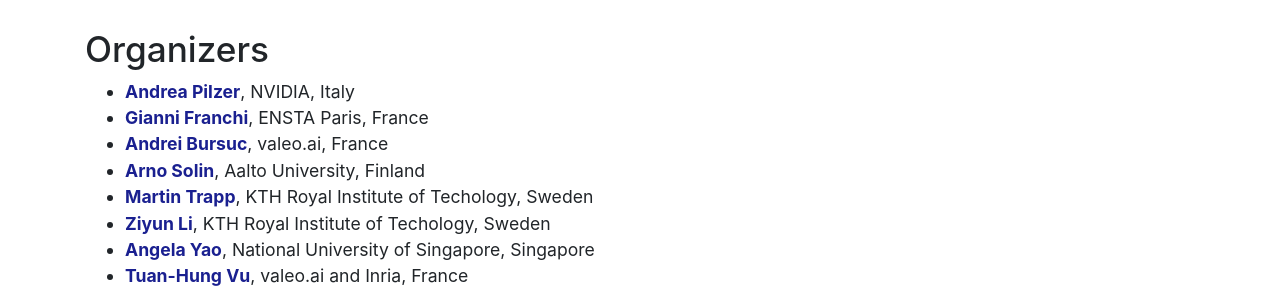
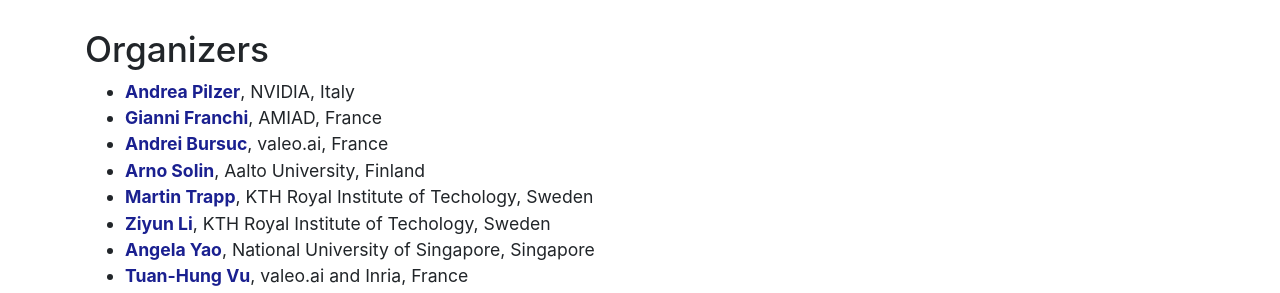
Before and after one commit to Uncertainty-CV/2026, a Jekyll site: the page built from index.html, in a window 1280 px wide and 900 px high, scrolled down 1886 px. Shown: the part 434-727 px from the top of the window. Built offline with Jekyll 4.4.1, drawn with Linux system fonts in a browser that asks for light colours.

Commit message:
minor corrections

```diff
--- a/_data/organizers.yml
+++ b/_data/organizers.yml
@@ -5,7 +5,7 @@
 
 - name: Gianni Franchi
   url: https://www.ensta-paris.fr/fr/gianni-franchi
-  affiliation: ENSTA Paris, France
+  affiliation: AMIAD, France
   img: ""
 
 - name: Andrei Bursuc
```
